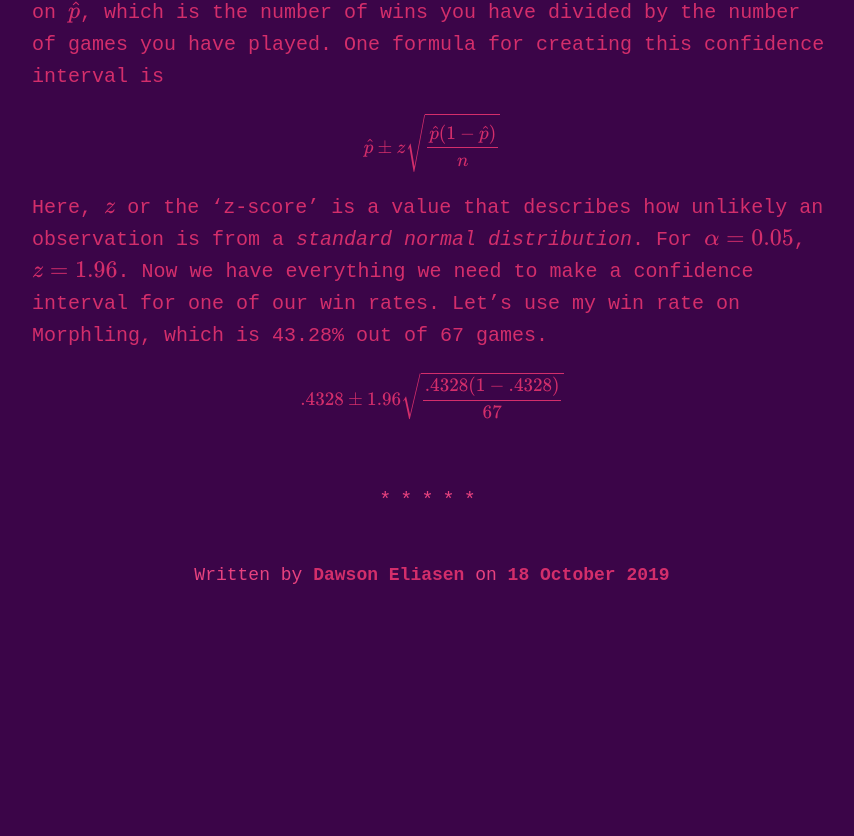
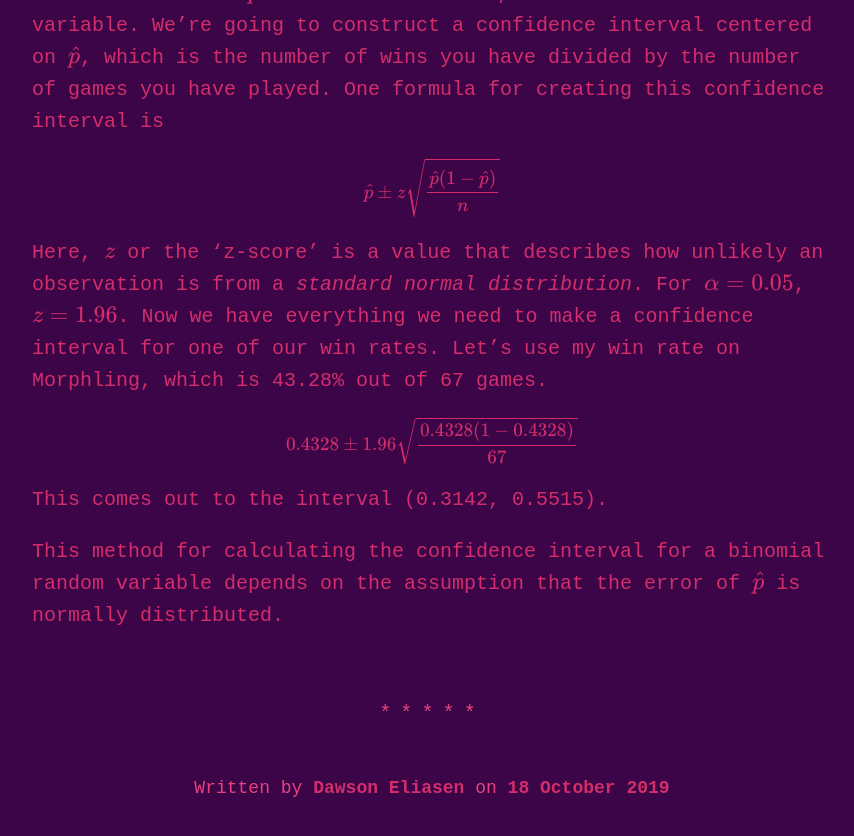
Before and after one commit to dawsoneliasen/thedotascientist, a Jekyll site: the page built from _posts/2019-10-18-statistically-im-not-necessarily-bad-at-morphling.md, in a window 1280 px wide and 900 px high, scrolled down 2416 px. Shown: the top 836 px of the window, without its empty margins (208-1062 px from the left). Built offline with Jekyll 4.4.1, drawn with Linux system fonts in a browser that asks for light colours; formulas are drawn with MathJax 3; before the commit the page ends 3103 px from its top, so only the background shows below that; some of the changed text lies outside the part shown.

Commit message:
rename post

```diff
--- a/_posts/2019-10-18-winrate-confidence-intervals.md
+++ b/_posts/2019-10-18-statistically-im-not-necessarily-bad-at-morphling.md
@@ -37,5 +37,9 @@ $$ \hat p \pm z \sqrt{\frac{\hat p (1 - \hat p)} {n} } $$
 Here, $z$ or the 'z-score' is a value that describes how unlikely an observation is from a *standard normal distribution*. For $\alpha = 0.05$, $z = 1.96$. Now we have everything we need to make a confidence interval for one of our win rates. Let's use my win rate on Morphling, which is 43.28% out of 67 games.
 
 {% raw %}
-$$ .4328 \pm 1.96 \sqrt{\frac{.4328 (1 - .4328)} {67} } $$
+$$ 0.4328 \pm 1.96 \sqrt{\frac{0.4328 (1 - 0.4328)} {67} } $$
 {% endraw %}
+
+This comes out to the interval (0.3142, 0.5515).
+
+This method for calculating the confidence interval for a binomial random variable depends on the assumption that the error of $\hat p$ is normally distributed.
```
Also changed, not shown: other parts of _posts/2019-10-18-statistically-im-not-necessarily-bad-at-morphling.md (+1 -1 lines).
